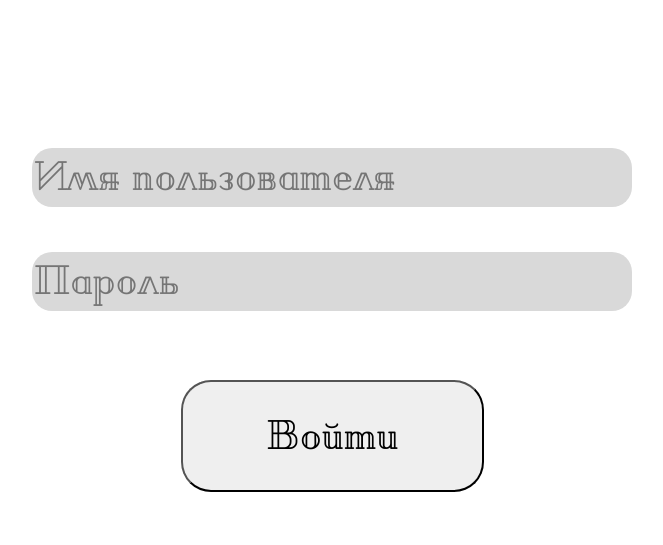
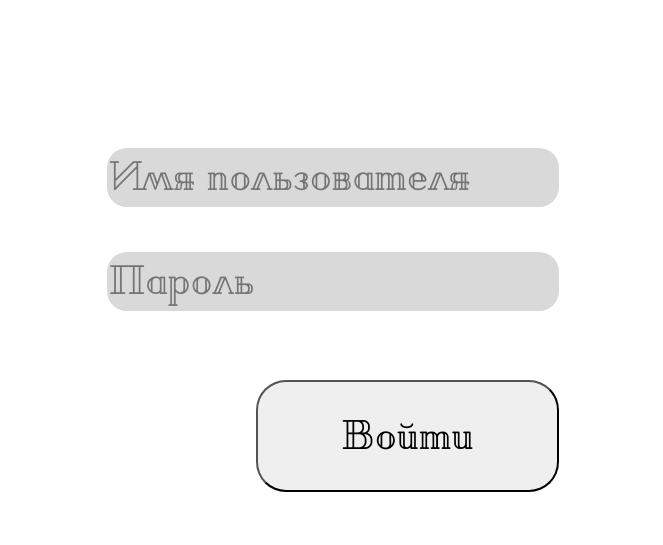
Before and after one commit to pirss93d/Leto, a website: page login.html in a window 1280 px wide. Shown: the part 367-912 px from the top of the page, without its empty margins (308-971 px from the left). Drawn offline with Linux system fonts and the light colour scheme; files whose address does not match are found by name.

Commit message:
add animation6

```diff
--- a/style.css
+++ b/style.css
@@ -375,10 +375,12 @@ body {
   overflow: hidden;
 }
 .Welcom {
+  display: flex;
+  flex-wrap: wrap;
   margin-top: 125px;
   box-sizing: border-box;
   font-family: "piroucyrillic";
-  max-width: 600px;
+  width: 450px;
   height: 754px;
 }
 
@@ -404,14 +406,14 @@ body {
   height: 1001px;
   animation: rotation 22s linear infinite;
 }
-@keyframes rotation {
+/* @keyframes rotation {
   from {
     transform: rotate(0deg);
   }
   to {
     transform: rotate(360deg);
   }
-}
+} */
 .logo_auto {
   width: 100%;
   height: 100%;
```
